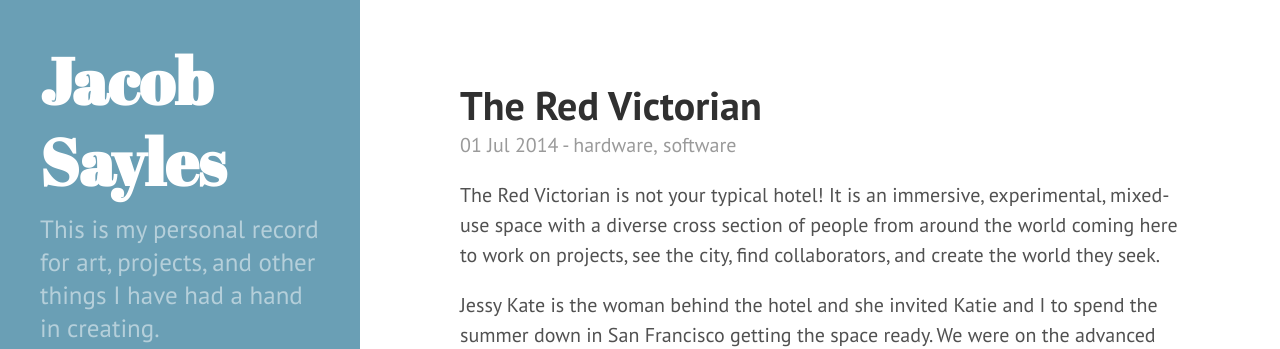
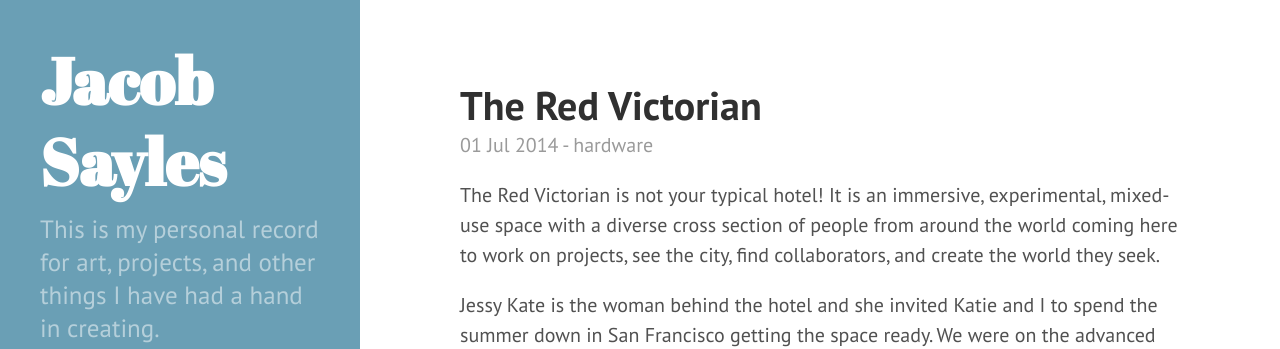
Before and after one commit to jsayles/jsayles.github.io, a Jekyll site: the page built from _posts/2014-07-01-redvic.md, in a window 1280 px wide and 900 px high. Shown: the top 349 px of the window. Built offline with Jekyll 4.4.1, drawn with Linux system fonts in a browser that asks for light colours; Markdown is read by kramdown in place of the engine named in the settings.

Commit message:
not software

```diff
--- a/_posts/2014-07-01-redvic.md
+++ b/_posts/2014-07-01-redvic.md
@@ -5,7 +5,6 @@
 
 tags:
   - hardware
-  - software
 
 collaborators:
   - jessy
```
